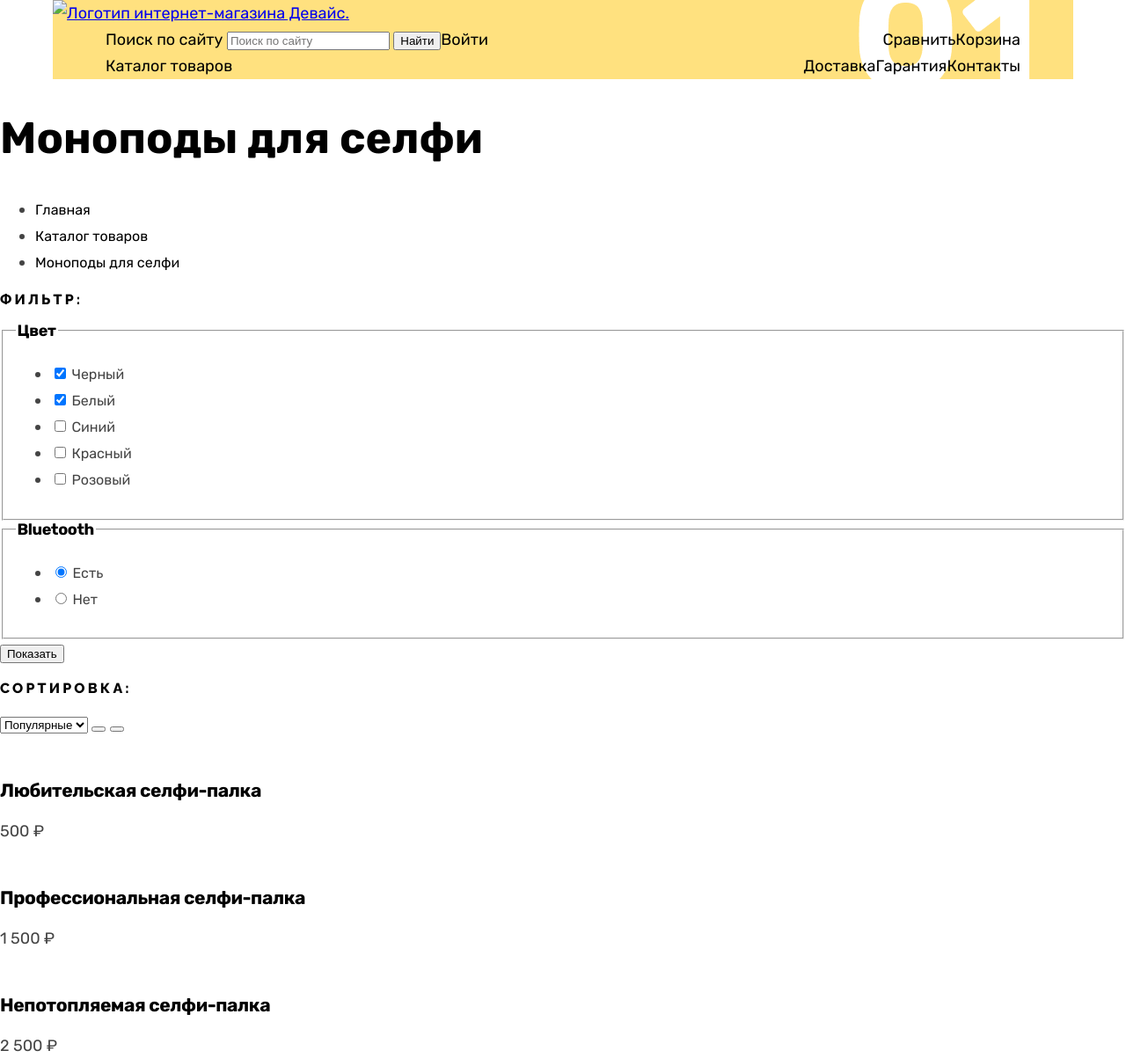
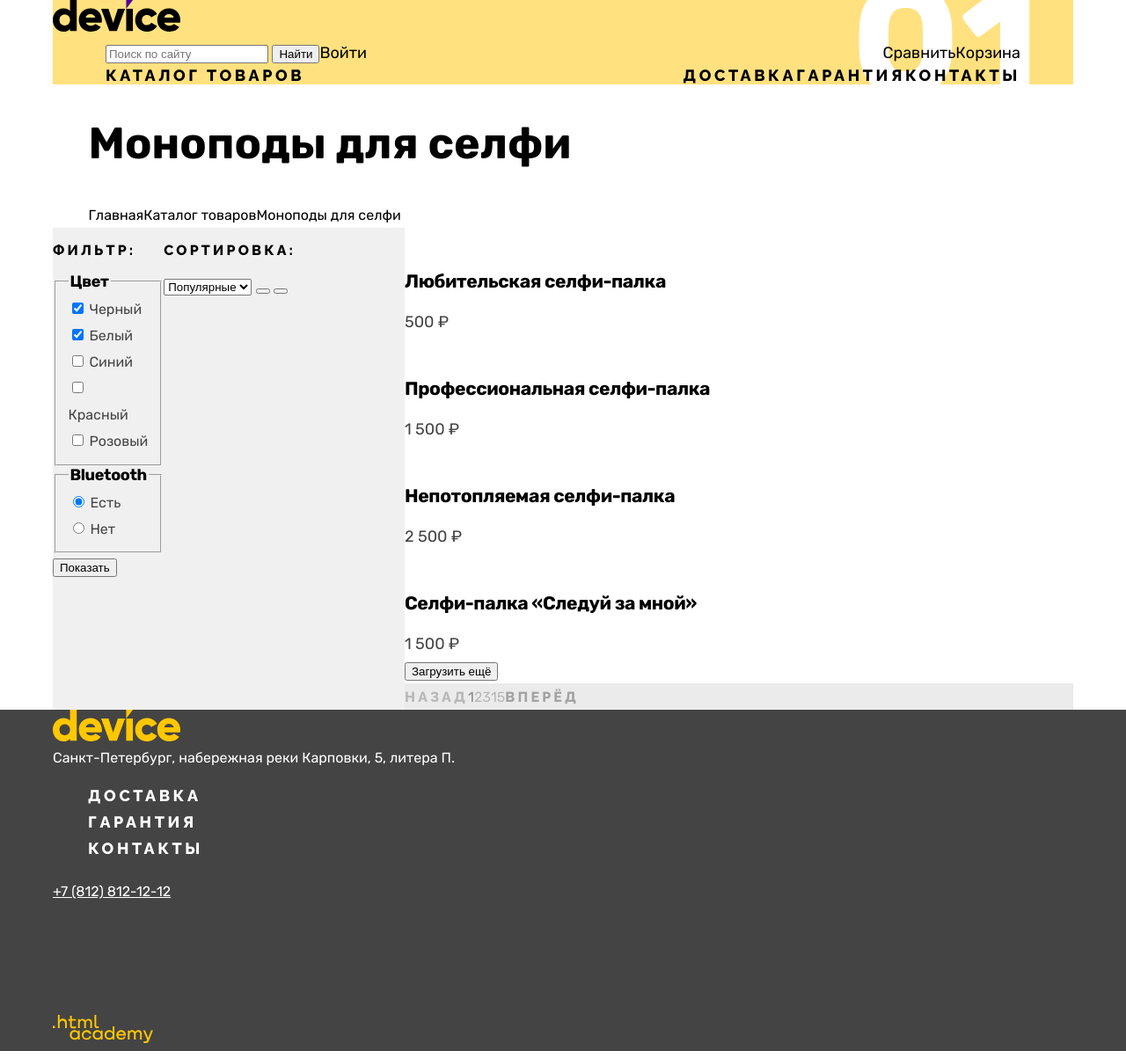
Before and after one commit to htmlacademy-htmlcss/1261233-device-35, a plain HTML site: page catalog.html in a window 1280 px wide. Shown: the top 1203 px of the page at 88% size. Drawn offline with Linux system fonts and the light colour scheme; files whose address does not match are found by name.

Commit message:
Стилизует футер и каталог

```diff
--- a/catalog.html
+++ b/catalog.html
@@ -10,16 +10,16 @@
   </head>
 
   <body>
-    <header class="page-header">
+    <header class="main-container page-header">
       <h1 class="visually-hidden">Девайс.</h1>
       <a class="logo" href="index.html">
-        <img class="page-header-logo" src="/images" alt="Логотип интернет-магазина Девайс.">
+        <img class="page-header-logo" src="/images/logo_device.svg" alt="Логотип интернет-магазина Девайс.">
       </a>
       <nav class="navigation">
         <div class="navigation-upper">
           <ul class="navigation-list navigation-login">
             <li class="navigation-item">
-              <label for="search-field">Поиск по сайту</label>
+              <label for="search-field" class="visually-hidden">Поиск по сайту</label>
               <input class="field" type="text" placeholder="Поиск по сайту" name="search-field" id="search-field">
               <button class="button search-button">Найти</button>
             </li>
@@ -39,18 +39,18 @@
         <div class="navigation-bottom">
           <ul class="navigation-list navigation-catalog">
             <li class="navigation-item">
-              <a class="navigation-link" href="#">Каталог товаров</a>
+              <a class="navigation-link navigation-link-bg" href="#">Каталог товаров</a>
             </li>
           </ul>
           <ul class="navigation-list navigation-advantages">
             <li class="navigation-item">
-              <a class="navigation-link" href="#">Доставка</a>
+              <a class="navigation-link navigation-link-bg" href="#">Доставка</a>
             </li>
             <li class="navigation-item">
-              <a class="navigation-link" href="#">Гарантия</a>
+              <a class="navigation-link navigation-link-bg" href="#">Гарантия</a>
             </li>
             <li class="navigation-item">
-              <a class="navigation-link" href="#">Контакты</a>
+              <a class="navigation-link navigation-link-bg" href="#">Контакты</a>
             </li>
           </ul>
         </div>
@@ -58,7 +58,7 @@
     </header>
 
     <main class="main-inner">
-      <header class="inner-header">
+      <header class="inner-container inner-header">
         <h2 class="inner-header-title">Моноподы для селфи</h2>
         <ul class="breadcrumbs">
           <li class="breadcrumbs-item">
@@ -74,6 +74,8 @@
       </header>
 
       <section class="catalog-products">
+        <div class="catalog-products-container">
+          <div class="catalog-filter-container">
             <h3 class="catalog-products-title">Фильтр:</h3>
             <form class="catalog-filter" action="https://echo.htmlacademy.ru/" method="get">
               <fieldset class="catalog-filter-group">
@@ -130,6 +132,8 @@
               </fieldset>
               <button class="button" type="submit">Показать</button>
             </form>
+          </div>
+          <div class="sort-products">
             <h3 class="sort-title">Сортировка:</h3>
             <select class="select-control">
               <option value="popular">Популярные</option>
@@ -142,7 +146,9 @@
             <button class="button">
               <span class="visually-hidden">По убыванию</span>
             </button>
+          </div>
 
+          <div class="product-container">
             <ul class="product-list">
               <li class="product-card">
                 <a class="product-card-link" href="product.html">
@@ -200,16 +206,20 @@
               </li>
 
             </ul>
+          </div>
+        </div>
       </section>
 
     </main>
 
     <footer class="page-footer">
+      <div class="footer-container">
         <section class="footer-contacts">
           <h2 class="visually-hidden">Адрес</h2>
-        <img class="logo" src="/images" alt="Логотип интернет-магазина Девайс.">
-        <address class="footer-contacts-address">
-          <p class="footer-contacts-address-text">Санкт-Петербург, набережная реки Карповки, 5, литера П.</p>
+          <img class="logo" src="/images/logo_device_orange.svg" width="145px" height="36px"
+            alt="Логотип интернет-магазина Девайс.">
+          <address class="footer-contacts-address-text">
+            Санкт-Петербург, набережная реки Карповки, 5, литера П.
           </address>
         </section>
 
@@ -255,8 +265,10 @@
           </ul>
         </section>
         <a class="button" href="https://htmlacademy.ru/">
-        <img class="footer-contacts-logo" src="/images" alt="Логотип сайта htmlacademy.">
+          <img class="footer-contacts-logo" src="/images/logo_htmlacademy.svg" width="114px" height="32px"
+            alt="Логотип сайта htmlacademy.">
         </a>
+      </div>
     </footer>
   </body>
 
--- a/styles/styles.css
+++ b/styles/styles.css
@@ -126,8 +126,8 @@ body {
   flex-grow: 1;
 }
 
-.page-container {
-  width: 1040px;
+.slider-container {
+  width: 1160px;
   margin: 0 auto;
 }
 
@@ -171,6 +171,11 @@ body {
 
 /* PRODUCT */
 
+.product-container {
+  width: 1160px;
+  margin: 0 auto;
+}
+
 .product-list {
   margin: 0;
   padding: 0;
@@ -193,6 +198,11 @@ body {
 
 .advantages {
   background-color: #f0f0f0;
+}
+
+.advantages-container {
+  width: 1160px;
+  margin: 0 auto;
 }
 
 .advantages-list {
@@ -220,6 +230,11 @@ body {
   background-color: #f0f0f0;
 }
 
+.delivery-container {
+  width: 1160px;
+  margin: 0 auto;
+}
+
 .delivery-text {
   font-family: 'Raleway', sans-serif;
   font-weight: 800;
@@ -232,6 +247,11 @@ body {
 }
 
 /* ABOUT */
+
+.columns {
+  width: 1160px;
+  margin: 0 auto;
+}
 
 .about {
   width: 520px;
@@ -297,6 +317,11 @@ body {
   background-color: #f0f0f0;
 }
 
+.subscribe-container {
+  width: 1160px;
+  margin: 0 auto;
+}
+
 .subscribe-title {
   width: 348px;
   font-family: 'Raleway', sans-serif;;
@@ -321,7 +346,13 @@ body {
 /* FOOTER */
 
 .page-footer {
+  /* width: 1440px; */
   background-color: #444444;
+}
+
+.footer-container {
+  width: 1160px;
+  margin: 0 auto;
 }
 
 .footer-contacts-address-text {
@@ -342,7 +373,7 @@ body {
   color: #ffffff;
 }
 
-.footer-contacts-address {
+.footer-contacts-address-phone {
   font-style: normal;
   font-size: 16px;
   line-height: 20px;
@@ -353,12 +384,33 @@ body {
 /* CATALOG HTML */
 /* MAIN INNER */
 
+.main-inner {
+  width: 100%;
+}
+
+.inner-container {
+  width: 1079px;
+  margin: 0 auto;
+}
+
+.inner-header {
+  display: flex;
+  flex-direction: column;
+}
+
 .inner-header-title {
   font-family: 'Raleway' sans-serif;
   font-weight: 800;
   font-size: 50px;
   line-height: 50px;
   color: #000000;
+}
+
+.breadcrumbs {
+  display: flex;
+  margin: 0;
+  padding: 0;
+  list-style-type: none;
 }
 
 .breadcrumbs-link {
@@ -369,6 +421,21 @@ body {
 }
 
 /* CATALOG PRODUCTS */
+
+.catalog-products {
+
+}
+
+.catalog-products-container {
+  display: flex;
+  width: 1160px;
+  margin: 0 auto;
+}
+
+.catalog-filter-container {
+  background-color: #f0f0f0;
+  width: 320px;
+}
 
 .catalog-products-title {
   font-family: 'Raleway', sans-serif;
@@ -387,12 +454,23 @@ body {
   color: #000000;
 }
 
+.catalog-filter-list {
+  margin: 0;
+  padding: 0;
+  list-style-type: none;
+}
+
 .control {
   font-size: 16px;
   line-height: 20px;
 }
 
 /* SORT */
+
+.sort-products {
+  background-color: #f0f0f0;
+  width: 840px;
+}
 
 .sort-title {
   font-family: 'Raleway', sans-serif;
@@ -405,6 +483,10 @@ body {
 }
 
 /* PRODUCTS CARDS */
+
+.product-container {
+  width: 840px;
+}
 
 .product-list {
   background-color: #ffffff;
@@ -428,7 +510,12 @@ body {
 /* PAGINATION */
 
 .pagination {
+  display: flex;
+  margin: 0;
+  padding: 0;
+  list-style-type: none;
   background-color: #ebebeb;
+  width: 760px;
 }
 
 .pagination-link {
```
Also changed, not shown: index.html (+13 -3 lines). Lines whose indentation alone changed are shown as unchanged.
